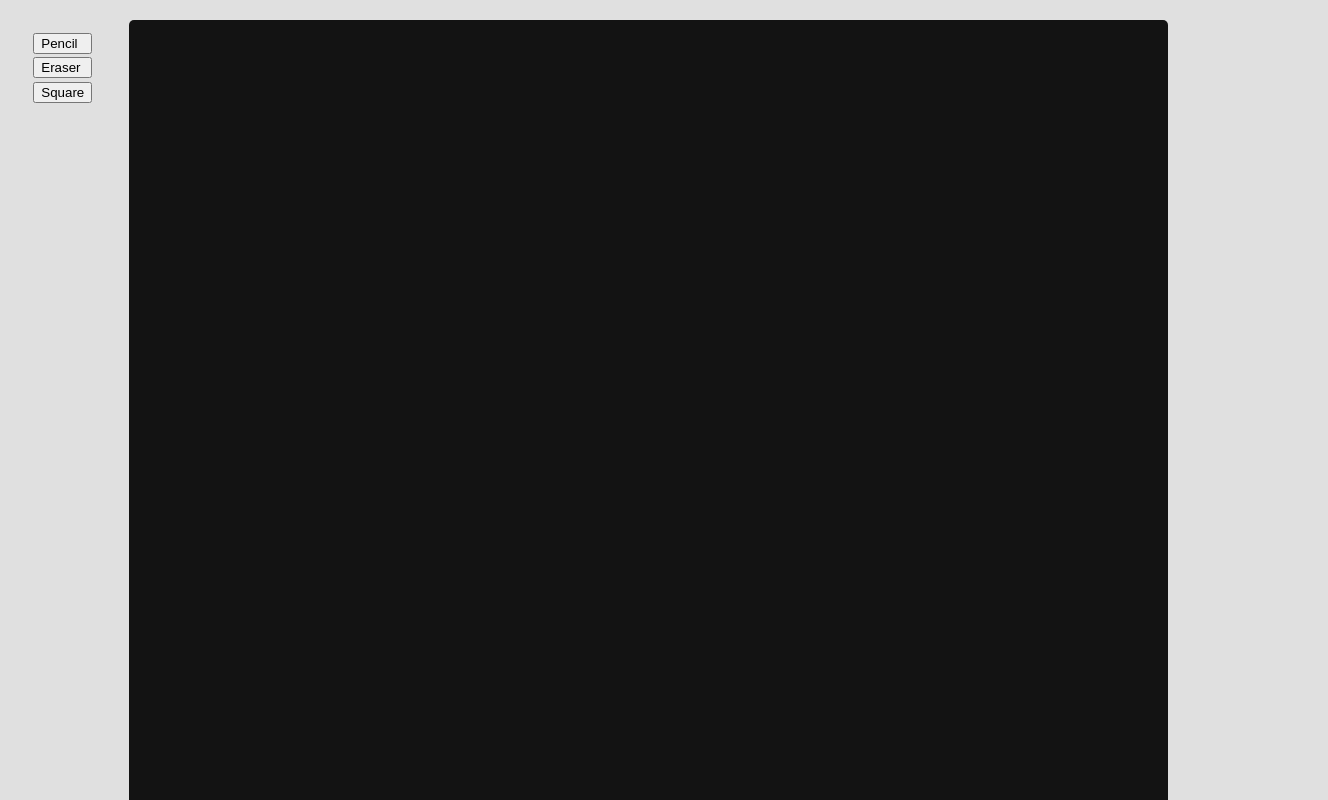
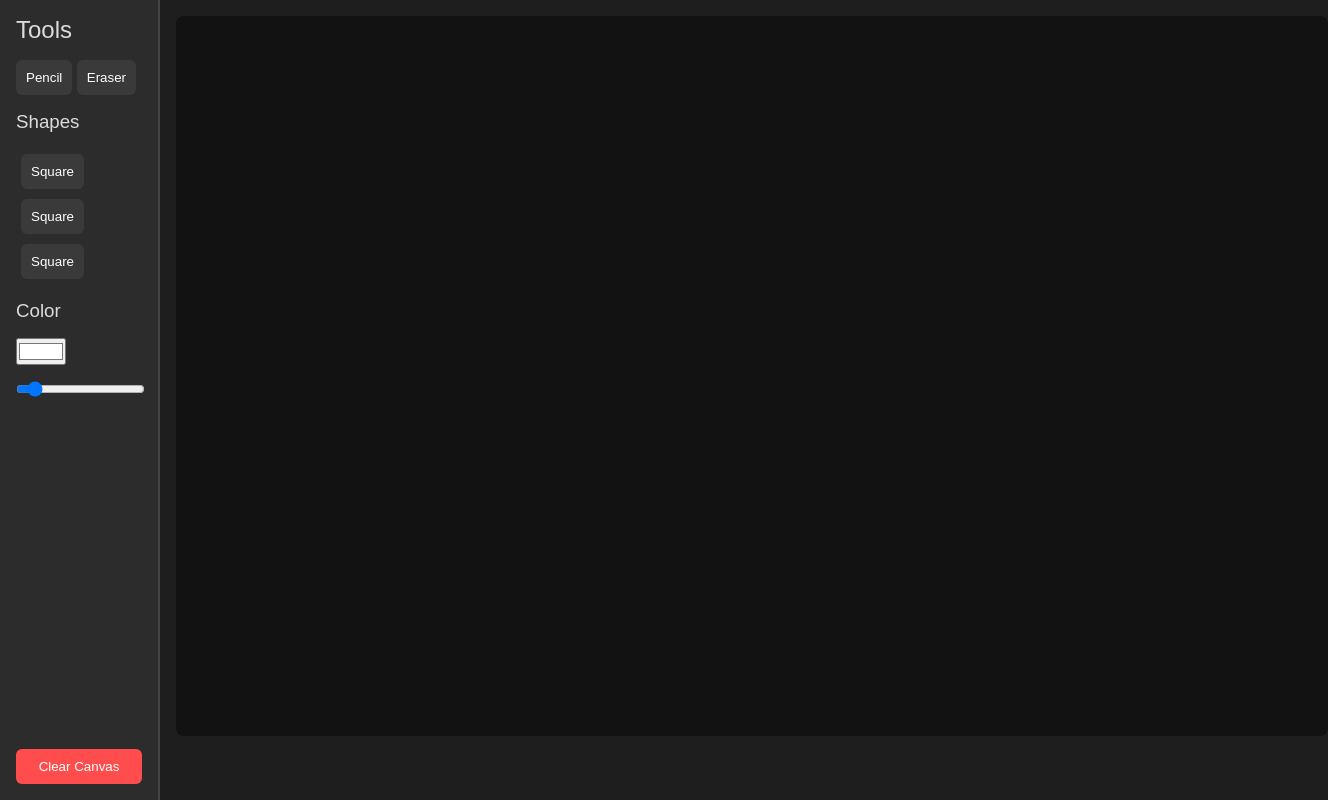
Before and after one commit to tanmaythegreat/Paint_the_web, a plain HTML site: page index.html in a window 1280 px wide. Shown: the top 800 px of the page, 1328 px wide, since content can reach past the window. Drawn offline with Linux system fonts and the light colour scheme.

Commit message:
Better UI,Add more buttons

```diff
--- a/index.html
+++ b/index.html
@@ -6,13 +6,31 @@
     <title>Paint the car</title>
 </head>
 <body>
-    <aside class="tools">
-        <button id="pencil" class="tool" title="Pencil" aria-label="Pencil tool" tabindex="0">Pencil</button>
-        <button id="eraser" class="tool" title="Eraser" aria-label="Eraser tool" tabindex="0">Eraser</button>
-        <button id="square" class="tool" title="Square" aria-label="Square tool" tabindex="0">Square</button>
+    <aside class="sidebar">
+        <h2>Tools</h2>
+        <section class="tools">
+            <button id="pencil" class="tool" title="Pencil" aria-label="Pencil tool" tabindex="0">Pencil</button>
+            <button id="eraser" class="tool" title="Eraser" aria-label="Eraser tool" tabindex="0">Eraser</button>
+        </section>
+        <h3>Shapes</h3>
+        <section class="shapes">
+            <button id="square" class="tool" title="Square" aria-label="Square tool" tabindex="0">Square</button>
+            <button id="circle" class="tool" title="circle" aria-label="Square tool" tabindex="0">Square</button>
+            <button id="line" class="tool" title="line" aria-label="Square tool" tabindex="0">Square</button>
+        </section>
+        <h3>Color</h3>
+        <label for="color-picker">
+            <input type="color" id="color-picker" value="#ffffff">
+        </label>
+        <label for="thickness">
+            <input type="range" id="thickness" value=10>
+        </label>
+        <button class="clear-btn" id="clearCanvas">Clear Canvas</button>
+
+
     </aside>
     <main class="main">
-        <canvas id="canvas" tabindex="0"></canvas>
+        <canvas id="canvas"></canvas>
         <canvas id="preview_canvas" tabindex="0"></canvas>
     </main>
     <script src="index.js"></script>
--- a/style.css
+++ b/style.css
@@ -1,32 +1,96 @@
-html{
-    background-color: #e0e0e0;
+* {
+    margin: 0;
+    padding: 0;
+    box-sizing: border-box;
 }
 
 body {
-    padding: 0;
+    display: flex;
+    height: 100vh;
+    background: #1e1e1e;
+    color: #ffffff;
+    font-family: Arial, sans-serif;
+}
+
+.sidebar {
+    width: 10rem;
+    background: #2c2c2c;
+    padding: 16px;
+    display: flex;
+    flex-direction: column;
+    gap: 16px;
+    border-right: 2px solid #434343;
+}
+
+h2 {
+    font-weight: normal;
+    color: #dcdcdc;
+}
+h3 {
+    font-weight: normal;
+    color: #dcdcdc;
+}
+
+.tool-group {
+    display: flex;
+    flex-direction: column;
+    gap: 8px;
+}
+
+.tool {
+    padding: 10px;
+    border: none;
+    background: #3a3a3a;
+    color: white;
+    cursor: pointer;
+    border-radius: 6px;
+    transition: 0.2s;
+}
+
+.tool:hover {
+    background: #505050;
+}
+
+.tool.active {
+    background: #0084ff;
+}
+
+.clear-btn {
+    margin-top: auto;
+    padding: 10px;
+    border: none;
+    background: #ff4d4d;
+    color: white;
+    border-radius: 6px;
+    cursor: pointer;
+}
+
+.clear-btn:hover {
+    background: #ff6666;
+}
+
+.canvas-container {
+    flex: 1;
+    position: relative;
+}
+main{
     display: flex;
 }
-canvas{
-    box-sizing: border-box;
-    background-color: #131313;
+
+canvas {
     width: 90%;
     height: 90%;
-    border-radius: 5px;
-    margin: 1%;
+    margin: 16px;
+    border-radius: 8px;
+    position: absolute;
 }
-#canvas{
-    display: ;
+.shapes button{
+    margin: 5px;
 }
-#preview_canvas{
-    background : transparent;
+#canvas {
+    background: #121212;
 }
-.tools{
-    padding: 2%;
-    display: flex;
-    flex-direction: column;
-    gap: 0.2rem;
-    width: auto;
+
+#preview_canvas {
+    background: transparent;
 }
-.tool{
-    display: flex;
-}
```
